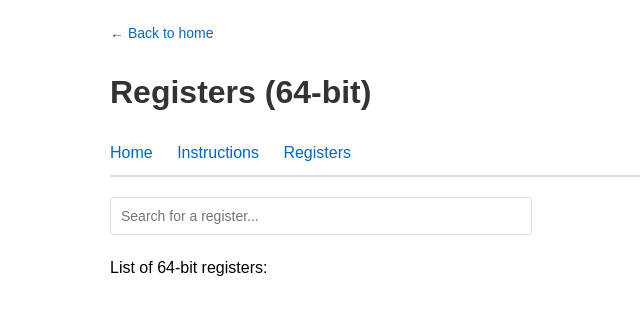
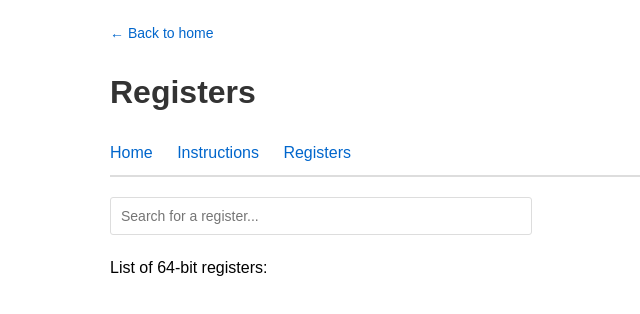
Before and after one commit to ComplexiTea/x86-codex, a plain HTML site: page registers/index.html in a window 1280 px wide. Shown: the whole page, without its empty margins (30-670 px from the left). Drawn offline with Linux system fonts and the light colour scheme.

Commit message:
Update index.html

```diff
--- a/registers/index.html
+++ b/registers/index.html
@@ -26,7 +26,7 @@
 <body>
     <a href="/x86-codex" class="back-link">← Back to home</a>
 
-    <h1>Registers (64-bit)</h1>
+    <h1>Registers</h1>
 
     <div class="nav">
         <a href="/x86-codex/">Home</a>
```
